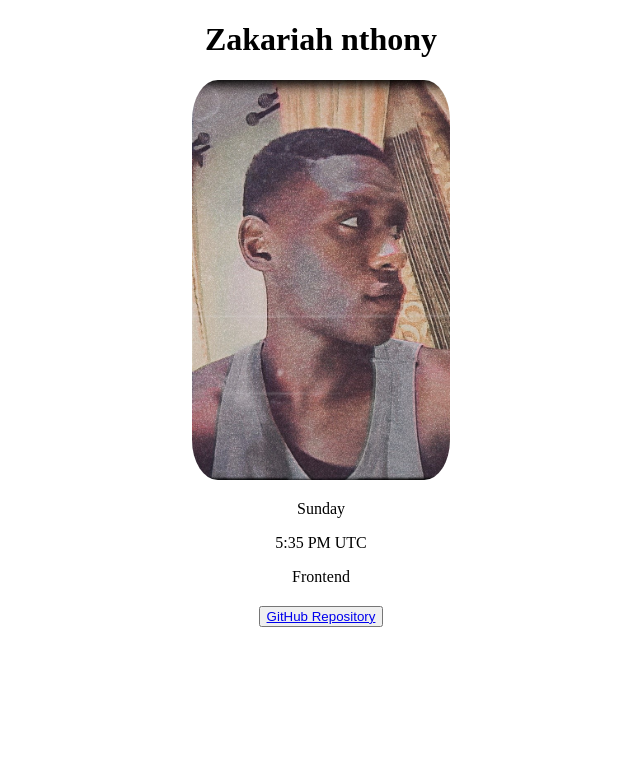
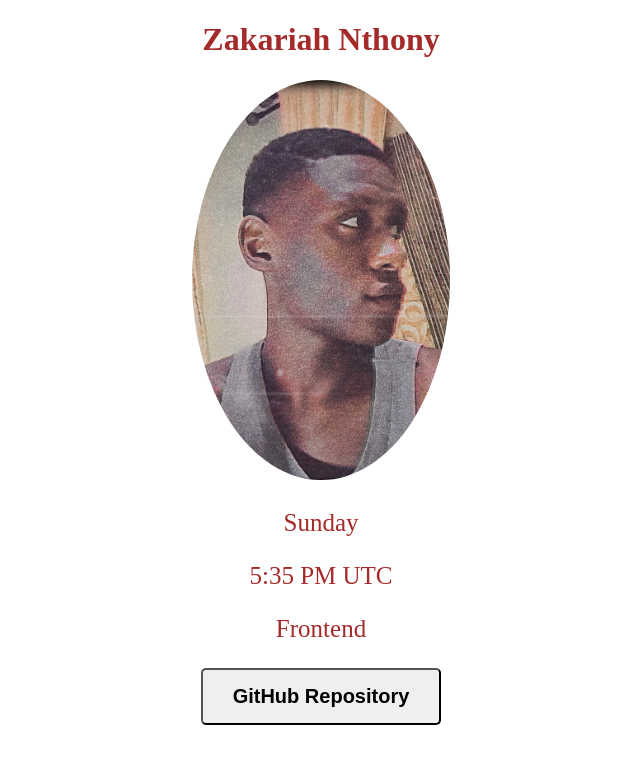
Before and after one commit to Zakky0172/HNG_INTERNSHIP, a plain HTML site: page index.html in a window 1280 px wide. Shown: the whole page, without its empty margins (319-959 px from the left). Drawn offline with Linux system fonts and the light colour scheme.

Commit message:
Update style.css

```diff
--- a/style.css
+++ b/style.css
@@ -3,14 +3,43 @@
     text-align: center;
     margin: 18px;
 }
+.container{
+    border: 2px solid brown;
+    height: 100vh;
+    width: 67%;
+    margin: 0 auto;
+}
+h1{
+    text-transform: capitalize;
+    color: brown;
+}
 
 .profile img {
     height:50vh;
-    width: auto;
-    border-radius: 10%;
+
+    border-radius: 50%;
 }
 
 .github-link {
     text-align: center;
     margin: 20px;
 }
+p{
+    font-size: 25px;
+    color: brown;
+}
+button{
+    padding: 15px 30px;
+    border-radius: 5px;
+}
+button a{
+    text-decoration: none;
+    color: black;
+    text-transform: capitalize;
+    font-size: 20px;
+    font-weight: 600;
+}
+button a:hover{
+    color:brown;
+    background-color: blackss;
+}
```
